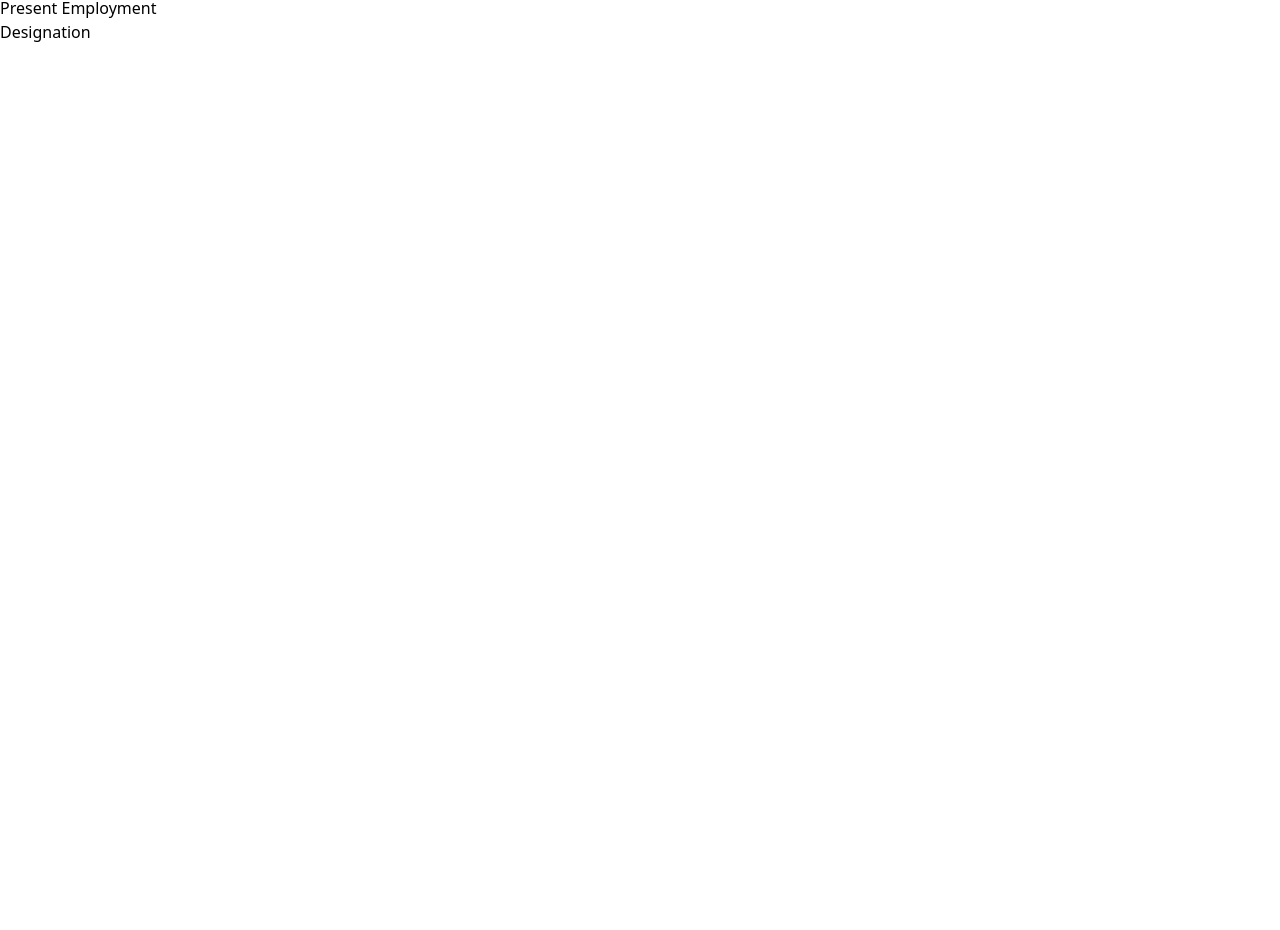
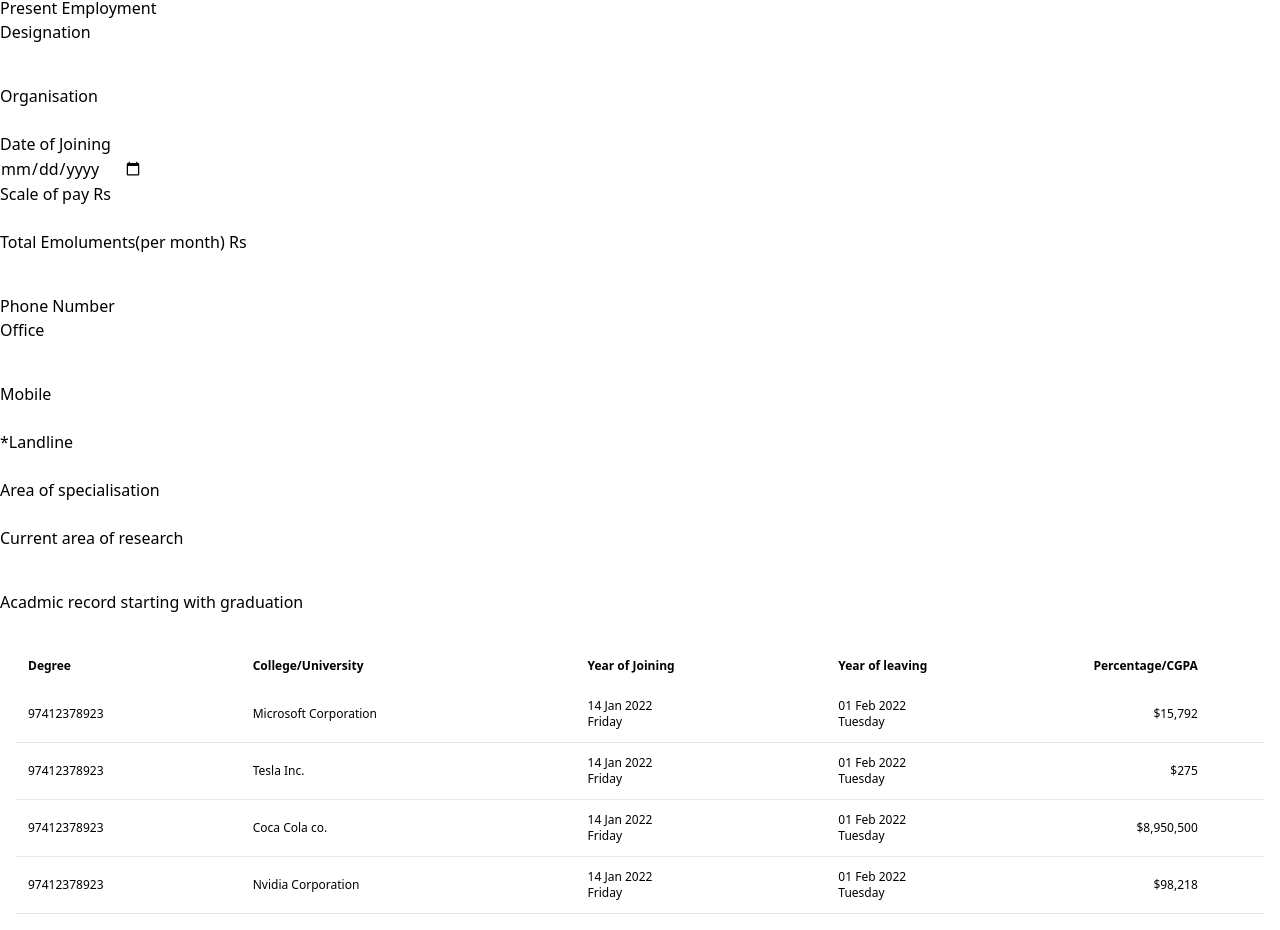
Before and after one commit to nipunagarwal4235/major-project, a Next.js app: page / in a window 1280 px wide. Shown: the part 820-1750 px from the top of the page. Before the commit the page ends 904 px from the top, so only its background shows below. Built offline with nearby package versions, Linux system fonts and the light colour scheme.

Commit message:
added more fields

```diff
--- a/components/HomePage.jsx
+++ b/components/HomePage.jsx
@@ -201,7 +201,179 @@ function HomePage() {
             </label>
             <input type="text" id="designation" value={designation} onChange={(e) => setDesignation(e.target.value)} />
         </div>
-      </form>
+        <label htmlFor="designation" className="block font-medium">
+            Organisation
+          </label>
+            <div>
+            <input type="text" id="designation" value={designation} onChange={(e) => setDesignation(e.target.value)} />
+            </div>
+            <div>
+            <label htmlFor="dob" className="block font-medium">
+            Date of Joining
+          </label>
+          <input
+            type="date"
+            id="dob"
+            value={dob}
+            onChange={(e) => setDob(e.target.value)}
+          />
+        </div>
+        <div>
+        <label htmlFor="designation" className="block font-medium">
+            Scale of pay Rs
+            </label>
+            <input type="text" id="designation" value={designation} onChange={(e) => setDesignation(e.target.value)} />
+         </div>
+         <div>
+          <label htmlFor="designation" className="block font-medium">
+            Total Emoluments(per month) Rs
+            </label>
+            <input type="text" id="designation" value={designation} onChange={(e) => setDesignation(e.target.value)} />
+          </div>
+          <div className="my-4">
+          <h4>Phone Number</h4>
+          <label htmlFor="designation" className="block font-medium">
+            Office
+            </label>
+            <input type="text" id="designation" value={designation} onChange={(e) => setDesignation(e.target.value)} />
+        </div>
+        <label htmlFor="designation" className="block font-medium">
+            Mobile
+            </label>
+            <input type="text" id="designation" value={designation} onChange={(e) => setDesignation(e.target.value)} />
+            <label htmlFor="designation" className="block font-medium">
+            *Landline
+            </label>
+            <input type="text" id="designation" value={designation} onChange={(e) => setDesignation(e.target.value)} />
+        <div>
+        <label htmlFor="designation" className="block font-medium">
+            Area of specialisation
+            </label>
+            <input type="text" id="designation" value={designation} onChange={(e) => setDesignation(e.target.value)} />
+        </div>
+        <div>
+        <label htmlFor="designation" className="block font-medium">
+            Current area of research
+            </label>
+            <input type="text" id="designation" value={designation} onChange={(e) => setDesignation(e.target.value)} />
+        </div>
+        <div className="my-4">
+          <h4>Acadmic record starting with graduation</h4>
+          </div>
+                </form>
+    <div className="container p-2 mx-auto sm:p-4 dark:text-gray-100">
+
+	<div className="overflow-x-auto">
+		<table className="min-w-full text-xs">
+			<colgroup>
+      <col></col>
+				<col></col>
+				<col></col>
+				<col></col>
+				<col className="w-24"></col>
+      </colgroup>
+
+			<colgroup/>
+			<thead className="dark:bg-gray-700">
+				<tr className="text-left">
+					<th className="p-3">Degree</th>
+					<th className="p-3">College/University</th>
+					<th className="p-3">Year of Joining</th>
+					<th className="p-3">Year of leaving</th>
+					<th className="p-3 text-right">Percentage/CGPA</th>
+				</tr>
+			</thead>
+			<tbody>
+				<tr className="border-b border-opacity-20 dark:border-gray-700 dark:bg-gray-900">
+					<td className="p-3">
+						<p>97412378923</p>
+					</td>
+					<td className="p-3">
+						<p>Microsoft Corporation</p>
+					</td>
+					<td className="p-3">
+						<p>14 Jan 2022</p>
+						<p className="dark:text-gray-400">Friday</p>
+					</td>
+					<td className="p-3">
+						<p>01 Feb 2022</p>
+						<p className="dark:text-gray-400">Tuesday</p>
+					</td>
+					<td className="p-3 text-right">
+						<p>$15,792</p>
+					</td>
+
+				</tr>
+				<tr className="border-b border-opacity-20 dark:border-gray-700 dark:bg-gray-900">
+					<td className="p-3">
+						<p>97412378923</p>
+					</td>
+					<td className="p-3">
+						<p>Tesla Inc.</p>
+					</td>
+					<td className="p-3">
+						<p>14 Jan 2022</p>
+						<p className="dark:text-gray-400">Friday</p>
+					</td>
+					<td className="p-3">
+						<p>01 Feb 2022</p>
+						<p className="dark:text-gray-400">Tuesday</p>
+					</td>
+					<td className="p-3 text-right">
+						<p>$275</p>
+					</td>
+					<td className="p-3 text-right">
+
+					</td>
+				</tr>
+				<tr className="border-b border-opacity-20 dark:border-gray-700 dark:bg-gray-900">
+					<td className="p-3">
+						<p>97412378923</p>
+					</td>
+					<td className="p-3">
+						<p>Coca Cola co.</p>
+					</td>
+					<td className="p-3">
+						<p>14 Jan 2022</p>
+						<p className="dark:text-gray-400">Friday</p>
+					</td>
+					<td className="p-3">
+						<p>01 Feb 2022</p>
+						<p className="dark:text-gray-400">Tuesday</p>
+					</td>
+					<td className="p-3 text-right">
+						<p>$8,950,500</p>
+					</td>
+					<td className="p-3 text-right">
+
+					</td>
+				</tr>
+				<tr className="border-b border-opacity-20 dark:border-gray-700 dark:bg-gray-900">
+					<td className="p-3">
+						<p>97412378923</p>
+					</td>
+					<td className="p-3">
+						<p>Nvidia Corporation</p>
+					</td>
+					<td className="p-3">
+						<p>14 Jan 2022</p>
+						<p className="dark:text-gray-400">Friday</p>
+					</td>
+					<td className="p-3">
+						<p>01 Feb 2022</p>
+						<p className="dark:text-gray-400">Tuesday</p>
+					</td>
+					<td className="p-3 text-right">
+						<p>$98,218</p>
+					</td>
+					<td className="p-3 text-right">
+
+					</td>
+				</tr>
+			</tbody>
+		</table>
+	</div>
+</div>
     </>
   );
 }
```
